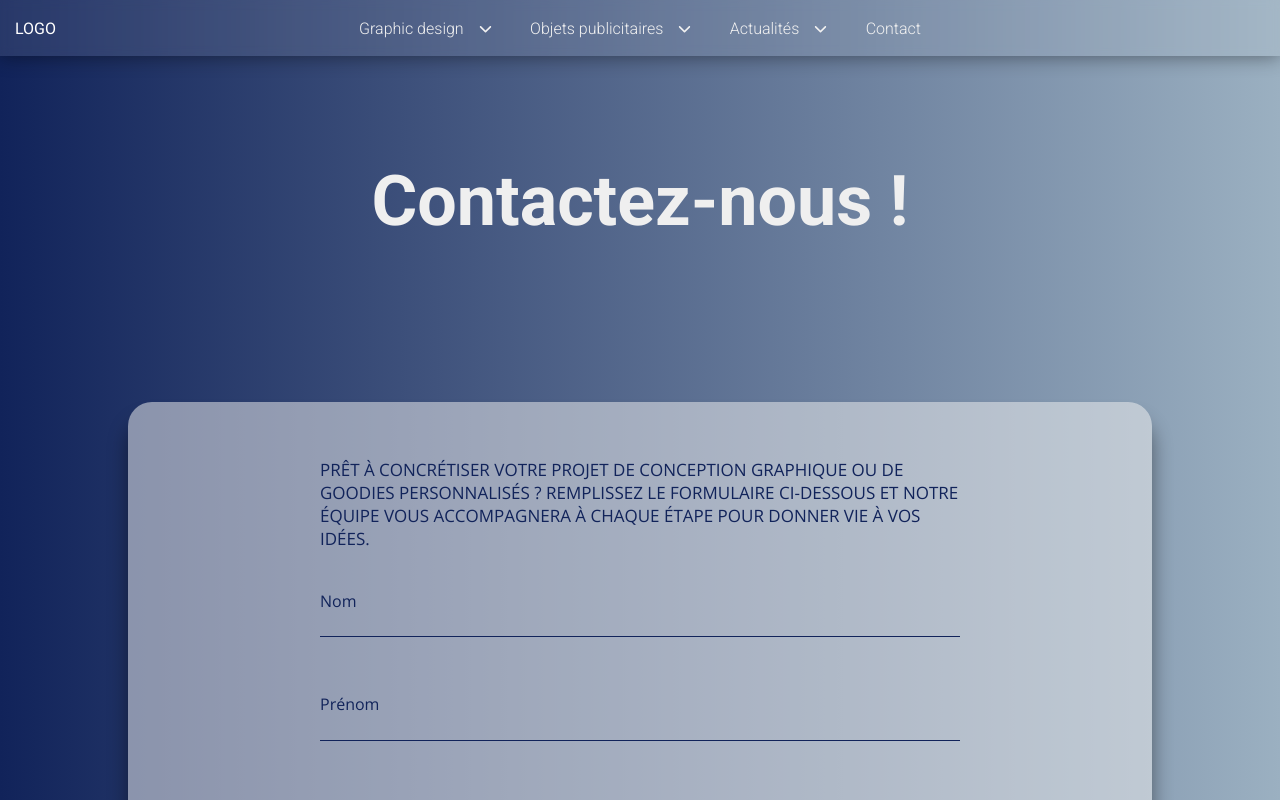
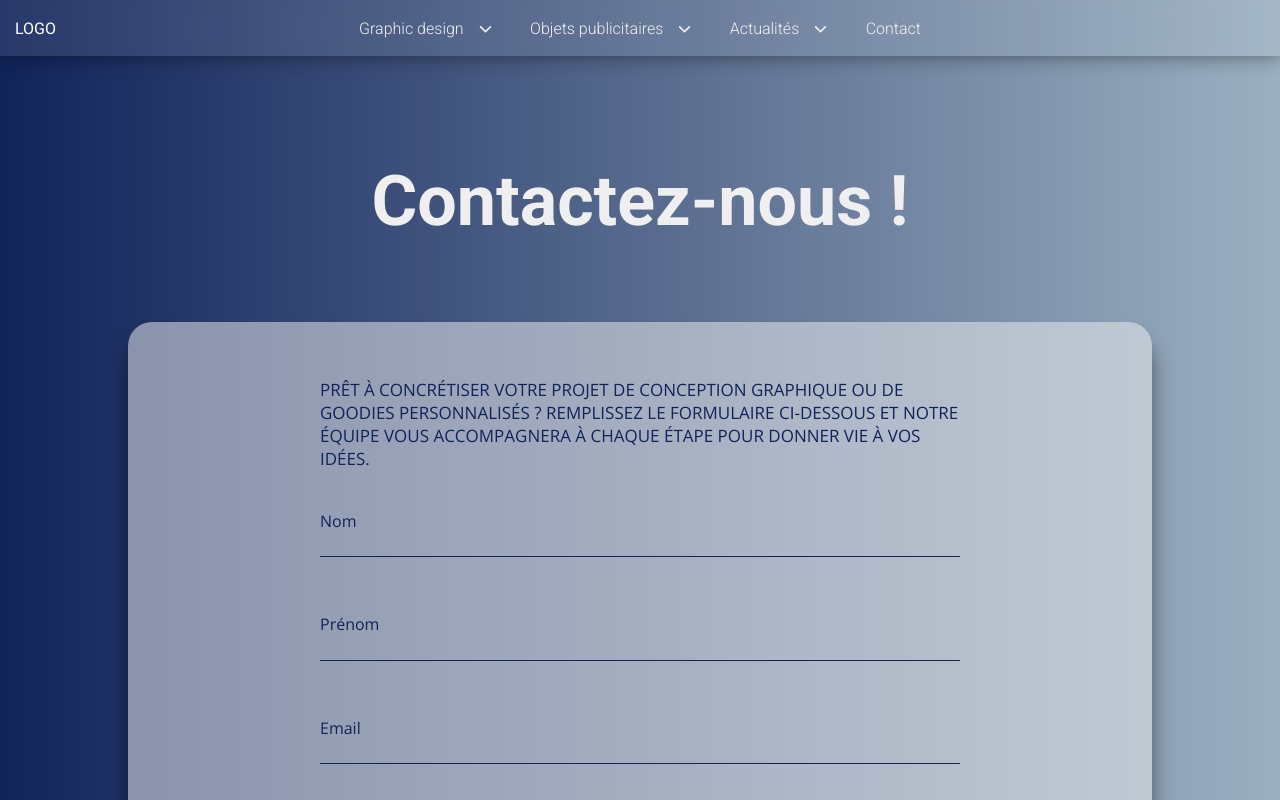
Before and after one commit to Scharlyopitz/One-comm, a React (Vite) app: page /contact in a window 1280 px wide. Shown: the top 800 px of the page. Built offline with nearby package versions, Linux system fonts and the light colour scheme.

Commit message:
Changement padding

```diff
--- a/src/sass/contact/_contactezNous.scss
+++ b/src/sass/contact/_contactezNous.scss
@@ -6,7 +6,7 @@
 
   //   FORMULAIRE
   .formulaire {
-    margin: 20vh auto 0;
+    margin: 10vh auto 0;
     width: 80vw;
     padding: 7vh 15%;
     background-color: $WhiteOpct;
--- a/src/style/style.css
+++ b/src/style/style.css
@@ -41,7 +41,7 @@ li {
   padding: 20vh 0;
 }
 .contactezNous .formulaire {
-  margin: 20vh auto 0;
+  margin: 10vh auto 0;
   width: 80vw;
   padding: 7vh 15%;
   background-color: rgba(239, 239, 239, 0.5176470588);
```
